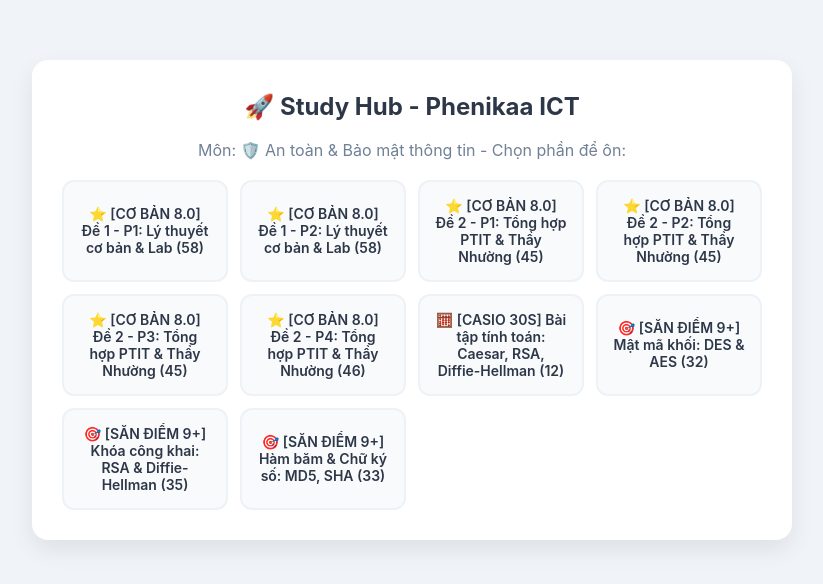
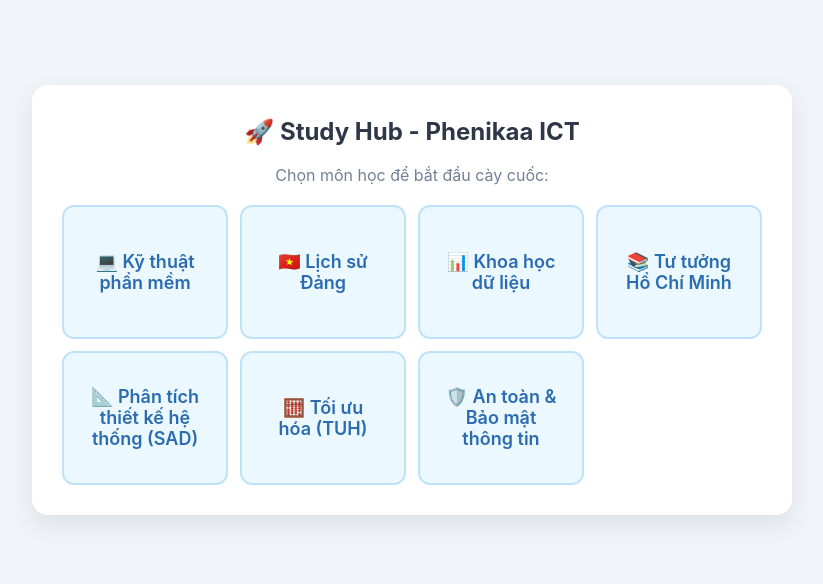
Before and after one commit to gnavdev28/ktpmtest, a plain HTML site: page index.html in a window 1280 px wide. Shown: the part 120-704 px from the top of the page, without its empty margins (228-1051 px from the left). Drawn offline with nearby package versions, Linux system fonts and the light colour scheme.

Commit message:
fix: giu 7 mon chinh va go bo mon Dien toan dam may

```diff
--- a/index.html
+++ b/index.html
@@ -240,8 +240,72 @@
     </div>
 
     <script>
-        // Database chỉ môn ATBM
         const db = [
+            {
+                id: "ktpm",
+                name: "💻 Kỹ thuật phần mềm",
+                files: [
+                    { name: "Chương 1", file: "data/cauhoic1.txt" },
+                    { name: "Chương 2", file: "data/cauhoic2.txt" },
+                    { name: "Chương 3", file: "data/cauhoic3.txt" },
+                    { name: "Chương 4", file: "data/cauhoic4.txt" },
+                    { name: "Chương 5", file: "data/cauhoic5.txt" },
+                    { name: "Chương 6", file: "data/cauhoic6.txt" },
+                    { name: "Chương 7", file: "data/cauhoic7.txt" },
+                    { name: "Chương 8", file: "data/cauhoic8.txt" },
+                    { name: "Chương 9", file: "data/cauhoic9.txt" },
+                    { name: "Chương 10", file: "data/cauhoic10.txt" },
+                    { name: "Full Ngân Hàng", file: "data/cauhoi.txt" }
+                ]
+            },
+            {
+                id: "lsd",
+                name: "🇻🇳 Lịch sử Đảng",
+                files: [
+                    { name: "Chương 1", file: "data/c1.txt" },
+                    { name: "Chương 2", file: "data/c2.txt" },
+                    { name: "Chương 3", file: "data/c3.txt" },
+                    { name: "Học thêm", file: "data/hocthem.txt" }
+                ]
+            },
+            {
+                id: "khdl",
+                name: "📊 Khoa học dữ liệu",
+                files: [
+                    { name: "Phân tích dữ liệu", file: "KHDL/analysis.txt" },
+                    { name: "Hồi quy tuyến tính", file: "KHDL/linear.txt" },
+                    { name: "Hồi quy Logistic", file: "KHDL/logistic.txt" },
+                    { name: "Ôn tập 1", file: "KHDL/on1.txt" },
+                    { name: "Ôn tập 2", file: "KHDL/on2.txt" },
+                    { name: "Ôn tập 3", file: "KHDL/on3.txt" }
+                ]
+            },
+            {
+                id: "tthcm",
+                name: "📚 Tư tưởng Hồ Chí Minh",
+                files: [
+                    { name: "Đề 1", file: "tthcm/hcm1.txt" },
+                    { name: "Đề 2", file: "tthcm/hcm2.txt" },
+                    { name: "Đề 3", file: "tthcm/hcm3.txt" }
+                ]
+            },
+            {
+                id: "sad",
+                name: "📐 Phân tích thiết kế hệ thống (SAD)",
+                files: [
+                    { name: "Part 1", file: "SAD/part1.txt" },
+                    { name: "Part 2", file: "SAD/part2.txt" },
+                    { name: "Part 3", file: "SAD/part3.txt" }
+                ]
+            },
+            {
+                id: "tuh",
+                name: "🧮 Tối ưu hóa (TUH)",
+                files: [
+                    { name: "Lý thuyết TUH", file: "tuh/lythuyet.txt" },
+                    { name: "Bài tập TUH", file: "tuh/baitap.txt" }
+                ]
+            },
             {
                 id: "atbmtt",
                 name: "🛡️ An toàn & Bảo mật thông tin",
@@ -263,11 +327,17 @@
         let allQuestions = [], currentQuizSet = [], wrongQuestions = [];
         let currentIndex = 0, score = 0, lastFile = "";
 
-        // Khởi tạo menu môn học - chỉ hiển thị môn ATBM
+        // Khởi tạo menu môn học
         function initMenu() {
-            showModules(db[0]);
-            const backBtn = document.querySelector('.btn-back');
-            if (backBtn) backBtn.style.display = 'none';
+            const subjList = document.getElementById('subject-list');
+            subjList.innerHTML = '';
+            db.forEach(subj => {
+                const card = document.createElement('div');
+                card.className = 'module-card subject-card';
+                card.innerText = subj.name;
+                card.onclick = () => showModules(subj);
+                subjList.appendChild(card);
+            });
         }
 
         function showSubjects() {
```
